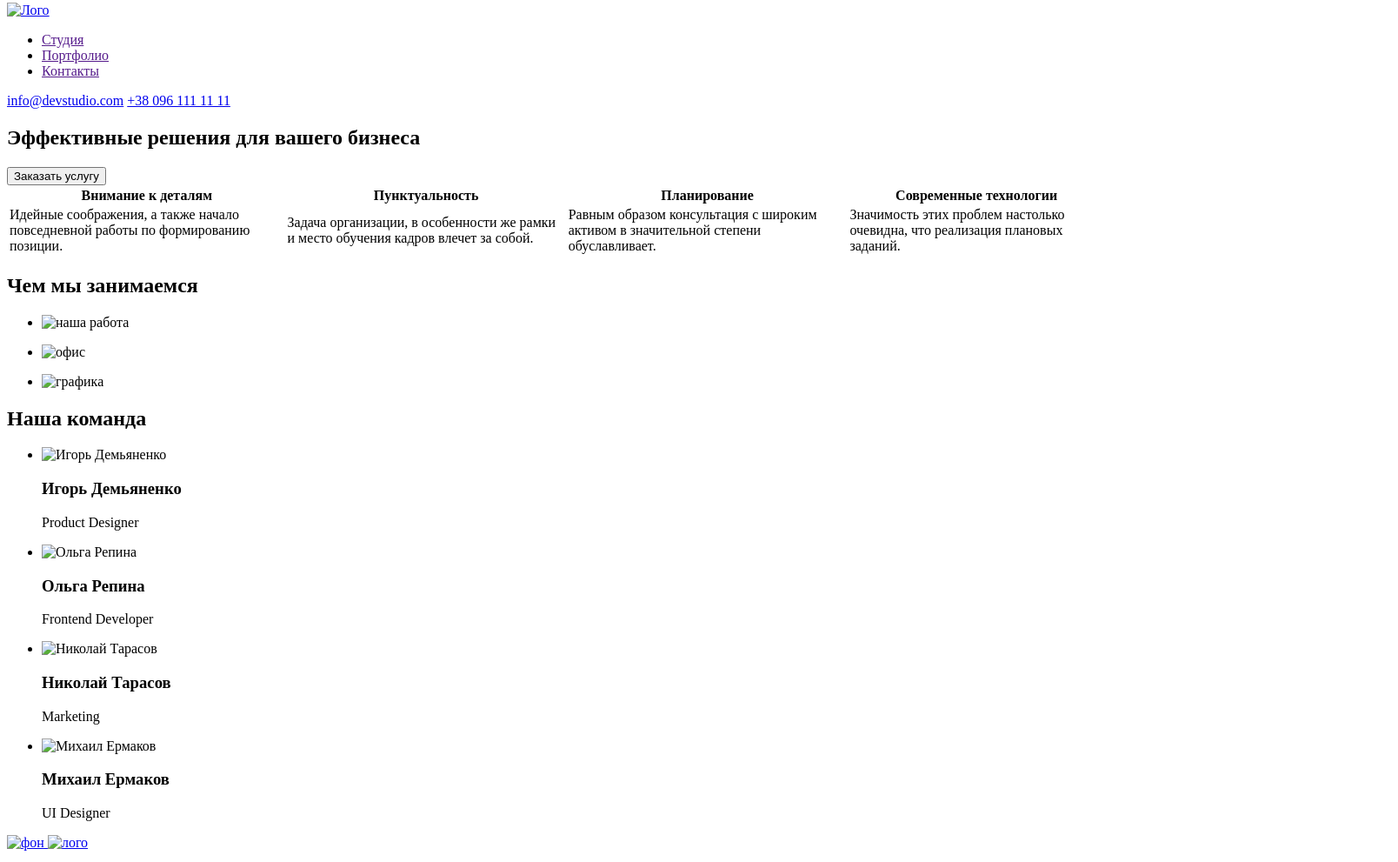
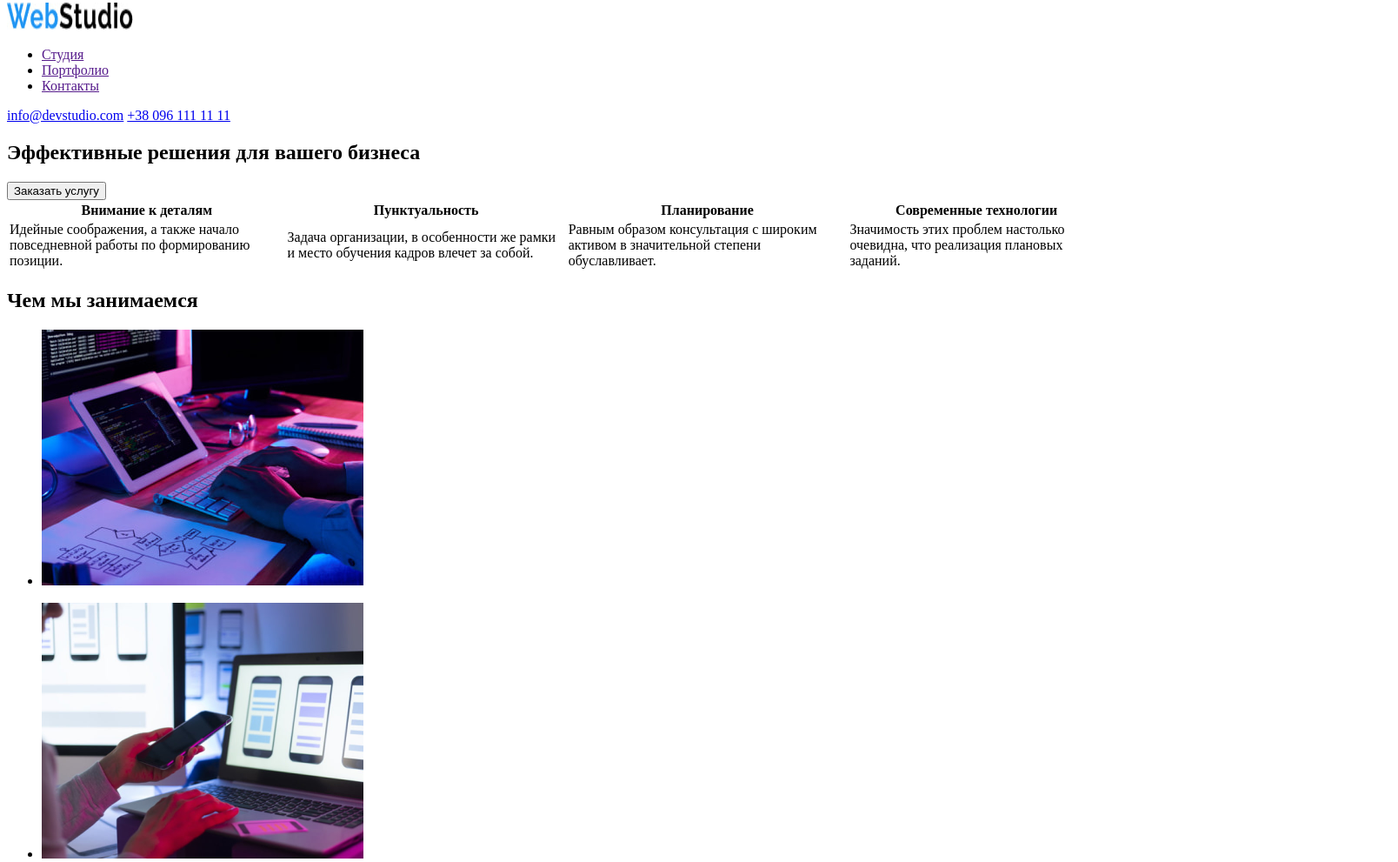
Before and after one commit to yanabordiian/goit-markup-hw-01, a plain HTML site: page index.html in a window 1280 px wide. Shown: the part 5-996 px from the top of the page at 87% size, 1608 px wide, since content can reach past the window. Drawn offline with Linux system fonts and the light colour scheme; the site is published under a folder, as on GitHub Pages, so addresses that start at the root find nothing.

Commit message:
Update index.html

```diff
--- a/index.html
+++ b/index.html
@@ -10,7 +10,7 @@
   <!--Шапка сайта-->
    <header>
     <a href="./index.html">
-      <img src="/images/webstudio/webstudio.jpg" alt="Лого" width="145" height="31"/>
+      <img src="./images/webstudio/webstudio.jpg" alt="Лого" width="145" height="31"/>
     </a>
     <nav>
      <ul>
@@ -56,17 +56,17 @@
  <section>
        <ul>
          <li>
-           <img src="/images/main/1.jpg" alt="наша работа" width="370" height="294">
+           <img src="./images/main/1.jpg" alt="наша работа" width="370" height="294">
          </li>
        </ul>
        <ul>
          <li>
-           <img src="/images/main/2.jpg" alt="офис" width="370" height="294">
+           <img src="./images/main/2.jpg" alt="офис" width="370" height="294">
          </li>
        </ul>
        <ul>
         <li>
-          <img src="/images/main/3.jpg" alt="графика" width="370" height="294">
+          <img src="./images/main/3.jpg" alt="графика" width="370" height="294">
         </li>
       </ul>
     </section>
@@ -75,28 +75,28 @@
       <h2>Наша команда</h2>
 <ul>
   <li>
-    <img src="/images/team/ihor.jpg" alt="Игорь Демьяненко" width="270" height="260">
+    <img src="./images/team/ihor.jpg" alt="Игорь Демьяненко" width="270" height="260">
     <h3>Игорь Демьяненко</h3>
             <p lang="en">Product Designer</p>
   </li>
 </ul>
 <ul>
   <li>
-    <img src="/images/team/olga.jpg" alt="Ольга Репина" width="270" height="260">
+    <img src="./images/team/olga.jpg" alt="Ольга Репина" width="270" height="260">
     <h3>Ольга Репина</h3>
             <p lang="en">Frontend Developer</p>
   </li>
 </ul>
 <ul>
   <li>
-    <img src="/images/team/nikolay.jpg" alt="Николай Тарасов" width="270" height="260">
+    <img src="./images/team/nikolay.jpg" alt="Николай Тарасов" width="270" height="260">
     <h3>Николай Тарасов</h3>
             <p lang="en">Marketing</p>
   </li>
 </ul>
 <ul>
   <li>
-    <img src="/images/team/michael.jpg" alt="Михаил Ермаков" width="270" height="260">
+    <img src="./images/team/michael.jpg" alt="Михаил Ермаков" width="270" height="260">
     <h3>Михаил Ермаков</h3>
             <p lang="en">UI Designer</p>
   </li>
@@ -106,8 +106,8 @@
 
    <footer>
     <a href="./index.html">
-    <img src="/images/footer/footer.jpg" alt="фон" width="1600" height="252">
-<img src="/images/webstudio/webstudio.jpg" alt="лого" width="145" height="31">
+    <img src="./images/footer/footer.jpg" alt="фон" width="1600" height="252">
+<img src="./images/webstudio/webstudio.jpg" alt="лого" width="145" height="31">
 <ul>
   <li>
     <address>г. Киев, пр-т Леси Украинки, 26</address>
```
